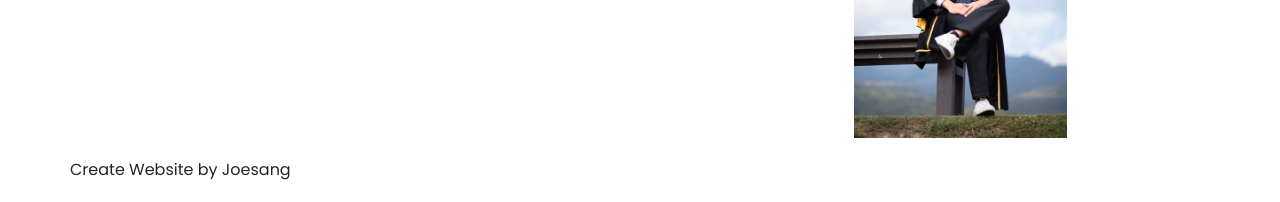
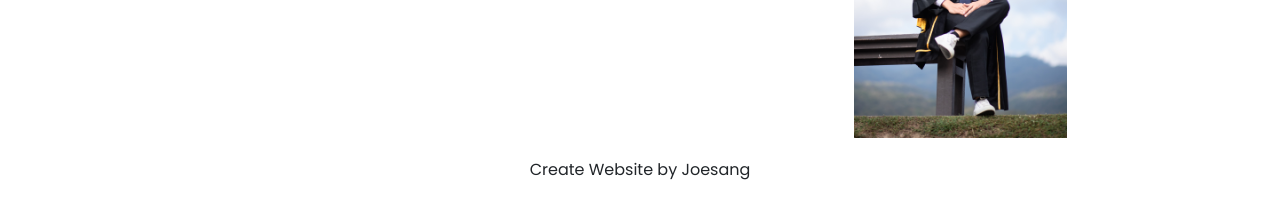
Before and after one commit to devwing/aekkarak, a website: page contact.html in a window 1280 px wide. Shown: the part 1409-1611 px from the top of the page. Drawn offline with Linux system fonts and the light colour scheme.

Commit message:
final again
final again

```diff
--- a/contact.html
+++ b/contact.html
@@ -235,11 +235,12 @@
     <footer class="footer-area">
         <div class="container">
             <div class="row">
-                <div class="footer-content d-flex align-items-center justify-content-center">
+                <div class="col-12">
+                    <div class="footer-content d-flex align-items-center justify-content-center">
 
-                    Create Website by Joesang
+                        Create Website by Joesang
 
-                 </div>
+                     </div>
                 </div>
             </div>
         </div>
```
